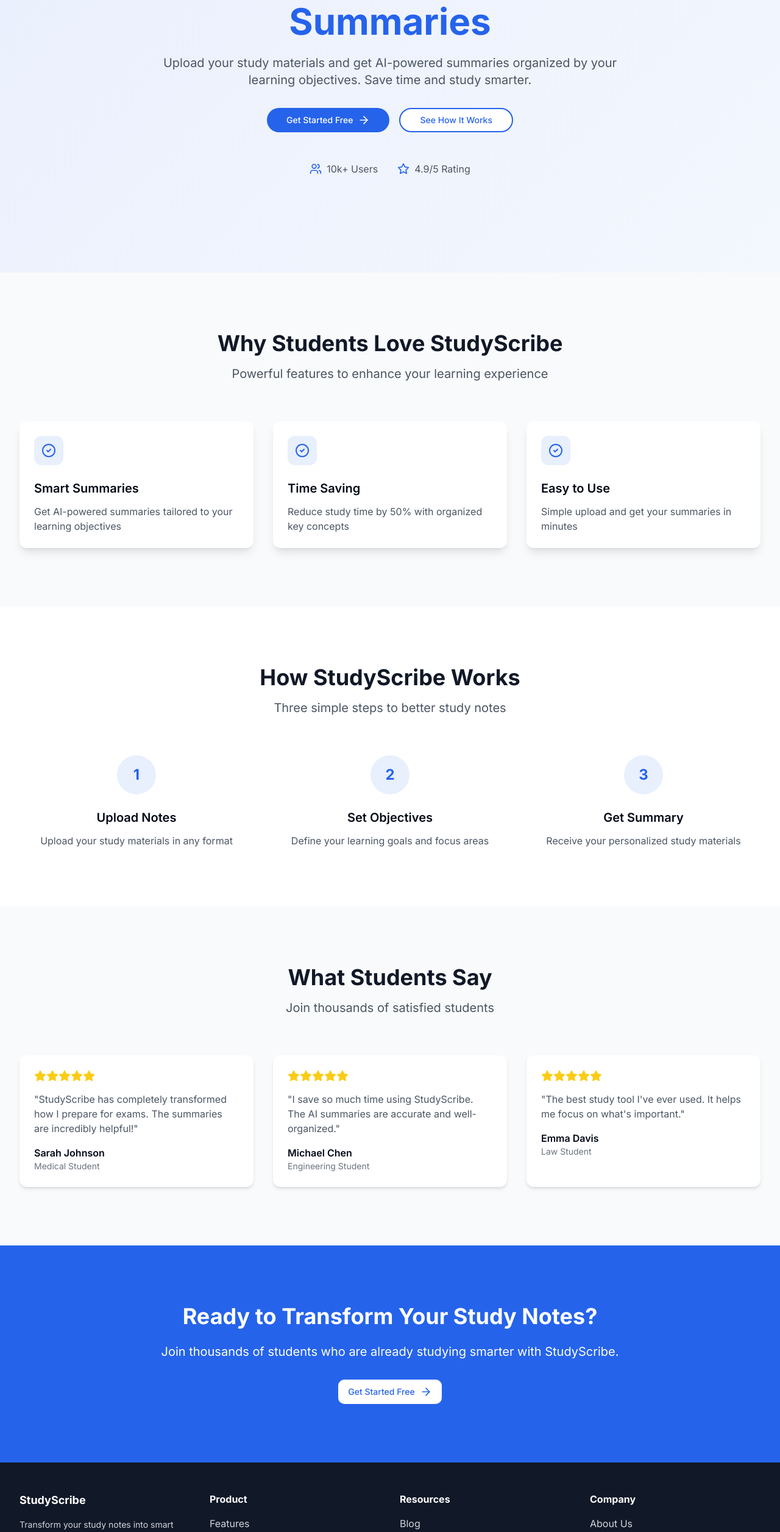
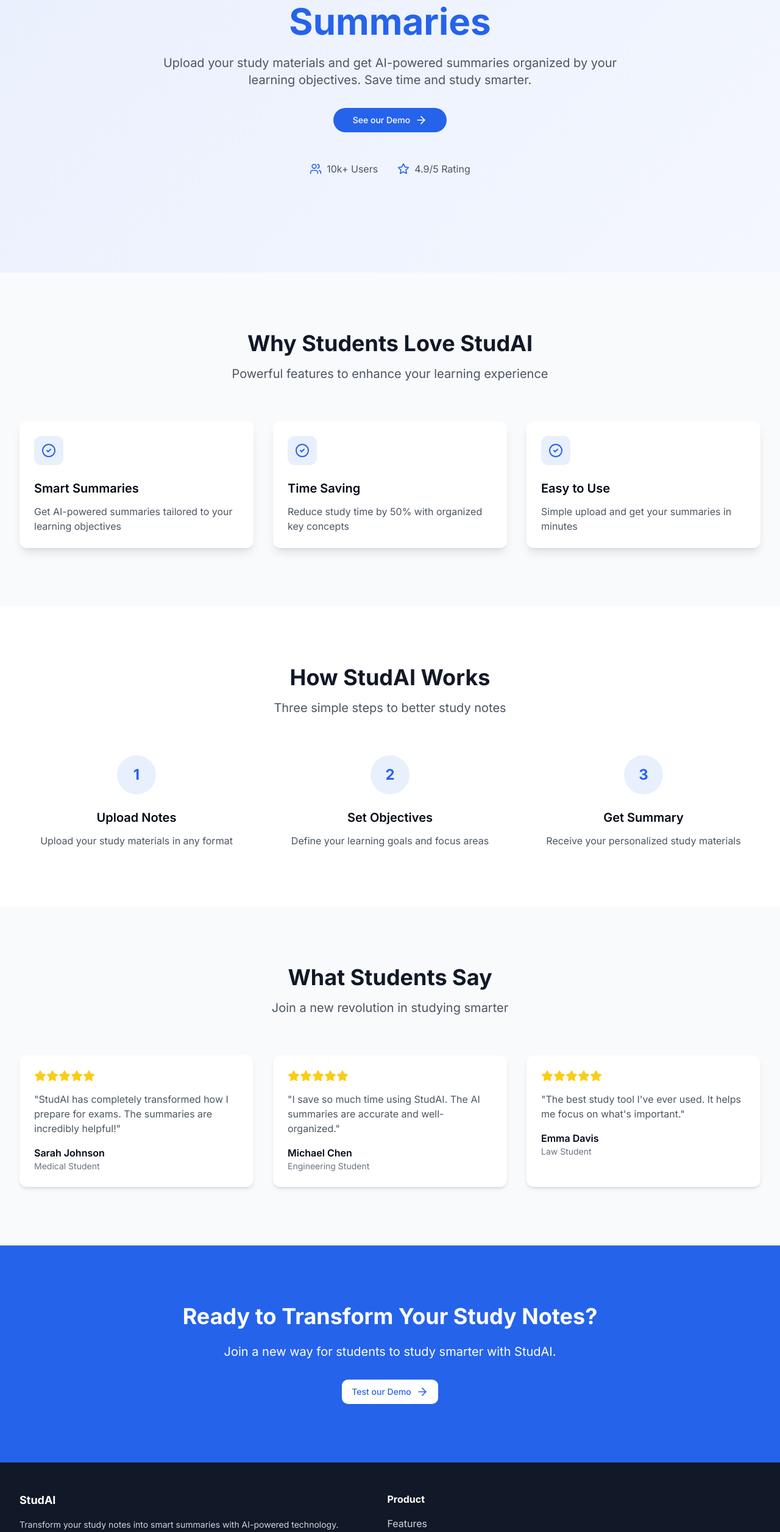
Before and after one commit to jusi-dev/studyscribe, a Next.js app: page / in a window 1280 px wide. Shown: the part 273-2786 px from the top of the page at 61% size. Built offline with nearby package versions, Linux system fonts and the light colour scheme.

Commit message:
changes studyscribe name

```diff
--- a/app/footer.jsx
+++ b/app/footer.jsx
@@ -5,26 +5,26 @@
     return (
         <footer className="bg-gray-900 text-gray-300">
             <div className="container mx-auto px-4 py-12">
-                <div className="grid grid-cols-1 md:grid-cols-4 gap-8">
+                <div className="grid grid-cols-1 md:flex md:gap-20 gap-8">
                     {/* Company Info */}
                     <div className="space-y-4">
-                        <h3 className="text-white font-bold text-lg">StudyScribe</h3>
+                        <h3 className="text-white font-bold text-lg">StudAI</h3>
                         <p className="text-sm">
                             Transform your study notes into smart summaries with AI-powered technology.
                         </p>
                         <div className="flex space-x-4">
-                            <a href="#" className="hover:text-white transition-colors">
+                            {/* <a href="#" className="hover:text-white transition-colors">
                                 <Facebook className="h-5 w-5" />
-                            </a>
-                            <a href="#" className="hover:text-white transition-colors">
+                            </a> */}
+                            <a href="https://x.com/studaidotio" target='_blank' className="hover:text-white transition-colors">
                                 <Twitter className="h-5 w-5" />
                             </a>
-                            <a href="#" className="hover:text-white transition-colors">
+                            {/* <a href="#" className="hover:text-white transition-colors">
                                 <Instagram className="h-5 w-5" />
-                            </a>
-                            <a href="#" className="hover:text-white transition-colors">
+                            </a> */}
+                            {/* <a href="#" className="hover:text-white transition-colors">
                                 <Linkedin className="h-5 w-5" />
-                            </a>
+                            </a> */}
                         </div>
                     </div>
 
@@ -40,7 +40,7 @@
                     </div>
 
                     {/* Resources */}
-                    <div>
+                    {/* <div>
                         <h3 className="text-white font-bold mb-4">Resources</h3>
                         <ul className="space-y-2">
                             <li><Link href="#" className="hover:text-white transition-colors">Blog</Link></li>
@@ -48,10 +48,10 @@
                             <li><Link href="#" className="hover:text-white transition-colors">Tutorials</Link></li>
                             <li><Link href="#" className="hover:text-white transition-colors">FAQs</Link></li>
                         </ul>
-                    </div>
+                    </div> */}
 
                     {/* Company */}
-                    <div>
+                    {/* <div>
                         <h3 className="text-white font-bold mb-4">Company</h3>
                         <ul className="space-y-2">
                             <li><Link href="#" className="hover:text-white transition-colors">About Us</Link></li>
@@ -59,11 +59,11 @@
                             <li><Link href="#" className="hover:text-white transition-colors">Contact</Link></li>
                             <li><Link href="#" className="hover:text-white transition-colors">Privacy Policy</Link></li>
                         </ul>
-                    </div>
+                    </div> */}
                 </div>
 
                 <div className="border-t border-gray-800 mt-12 pt-8 text-sm text-center">
-                    <p>&copy; {new Date().getFullYear()} StudyScribe. All rights reserved.</p>
+                    <p>&copy; {new Date().getFullYear()} StudAI. All rights reserved.</p>
                 </div>
             </div>
         </footer>
--- a/app/header.js
+++ b/app/header.js
@@ -20,7 +20,7 @@
                     {/* Logo */}
                     <Link href="/" className="flex items-center space-x-2">
                         <Image src="/studyscribe.png" alt="StudyScribe Logo" width={50} height={50} className="w-auto h-10" />
-                        <span className="font-bold text-xl text-gray-900">StudyScribe</span>
+                        <span className="font-bold text-xl text-gray-900">StudAI</span>
                     </Link>
 
                     {/* Desktop Navigation */}
--- a/app/layout.js
+++ b/app/layout.js
@@ -6,8 +6,8 @@
 const inter = Inter({ subsets: ["latin"] });
 
 export const metadata = {
-  title: "Create Next App",
-  description: "Generated by create next app",
+  title: "StudAI - Transform Your Study Notes Into Smart Summaries",
+  description: "Transform your study notes into smart summaries with AI-powered technology.",
 };
 
 export default function RootLayout({ children }) {
--- a/app/page.js
+++ b/app/page.js
@@ -20,13 +20,13 @@
             <div className="flex flex-col sm:flex-row gap-4 justify-center">
               <Link href="/dashboard">
                 <Button className="btn-primary">
-                  Get Started Free
+                  See our Demo
                   <ArrowRight className="ml-2 h-5 w-5" />
                 </Button>
               </Link>
-              <Button variant="outline" className="btn-secondary">
+              {/* <Button variant="outline" className="btn-secondary">
                 See How It Works
-              </Button>
+              </Button> */}
             </div>
             <div className="mt-12 flex items-center justify-center gap-8">
               <div className="flex items-center">
@@ -47,7 +47,7 @@
         <div className="container">
           <div className="text-center mb-16">
             <h2 className="text-3xl md:text-4xl font-bold text-gray-900 mb-4">
-              Why Students Love StudyScribe
+              Why Students Love StudAI
             </h2>
             <p className="text-xl text-gray-600">
               Powerful features to enhance your learning experience
@@ -93,7 +93,7 @@
         <div className="container">
           <div className="text-center mb-16">
             <h2 className="text-3xl md:text-4xl font-bold text-gray-900 mb-4">
-              How StudyScribe Works
+              How StudAI Works
             </h2>
             <p className="text-xl text-gray-600">
               Three simple steps to better study notes
@@ -142,7 +142,7 @@
               What Students Say
             </h2>
             <p className="text-xl text-gray-600">
-              Join thousands of satisfied students
+              Join a new revolution in studying smarter
             </p>
           </div>
 
@@ -156,7 +156,7 @@
                 </div>
               </div>
               <p className="text-gray-600 mb-4">
-                "StudyScribe has completely transformed how I prepare for exams. The summaries are incredibly helpful!"
+                "StudAI has completely transformed how I prepare for exams. The summaries are incredibly helpful!"
               </p>
               <div className="flex items-center">
                 <div>
@@ -175,7 +175,7 @@
                 </div>
               </div>
               <p className="text-gray-600 mb-4">
-                "I save so much time using StudyScribe. The AI summaries are accurate and well-organized."
+                "I save so much time using StudAI. The AI summaries are accurate and well-organized."
               </p>
               <div className="flex items-center">
                 <div>
@@ -215,11 +215,11 @@
               Ready to Transform Your Study Notes?
             </h2>
             <p className="text-xl mb-8">
-              Join thousands of students who are already studying smarter with StudyScribe.
+              Join a new way for students to study smarter with StudAI.
             </p>
             <Link href="/dashboard">
               <Button className="bg-white text-primary hover:bg-gray-100">
-                Get Started Free
+                Test our Demo
                 <ArrowRight className="ml-2 h-5 w-5" />
               </Button>
             </Link>
```
